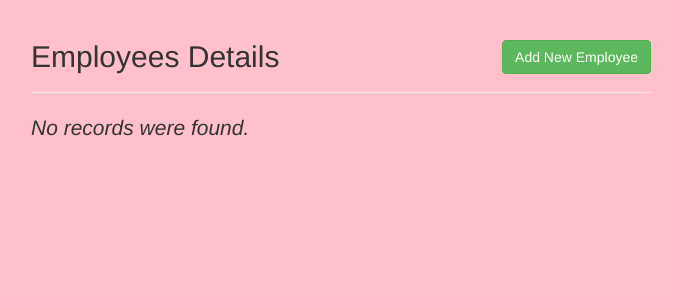
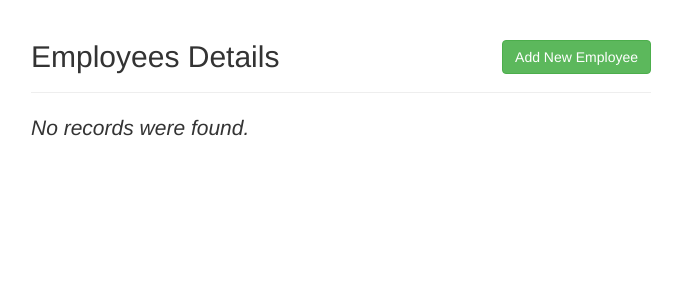
Before and after one commit to Antonchaplygin/Crud-application, a PHP site: page / in a window 1280 px wide. Shown: the top 300 px of the page, without its empty margins (299-981 px from the left). Run offline with PHP 8.4, Linux system fonts and the light colour scheme; data that the repository does not hold is empty; a stand-in replaces the project's code that opens the database connection.

Commit message:
Внесли 2 изменения

```diff
--- a/index.php
+++ b/index.php
@@ -7,9 +7,6 @@
     <script src="https://ajax.googleapis.com/ajax/libs/jquery/1.12.4/jquery.min.js"></script>
     <script src="https://maxcdn.bootstrapcdn.com/bootstrap/3.3.7/js/bootstrap.js"></script>
     <style type="text/css">
-    body {
-      background-color: pink;
-    }
         .wrapper{
             width: 650px;
             margin: 0 auto;
--- a/update.php
+++ b/update.php
@@ -7,7 +7,7 @@ if(isset($_POST["id"]) && !empty($_POST["id"])){
 $id = $_POST["id"];
 $input_name = trim($_POST["name"]);
 if(empty($input_name)){
-$name_err = "Please enter a name please.";
+$name_err = "Please enter a name.";
 }elseif(!filter_var($input_name, FILTER_VALIDATE_REGEXP, array("options"=>array("regexp"=>"/^[a-zA-Z\s]+$/")))){
 $name_err = "Please enter a valid name.";
 }else{
```
